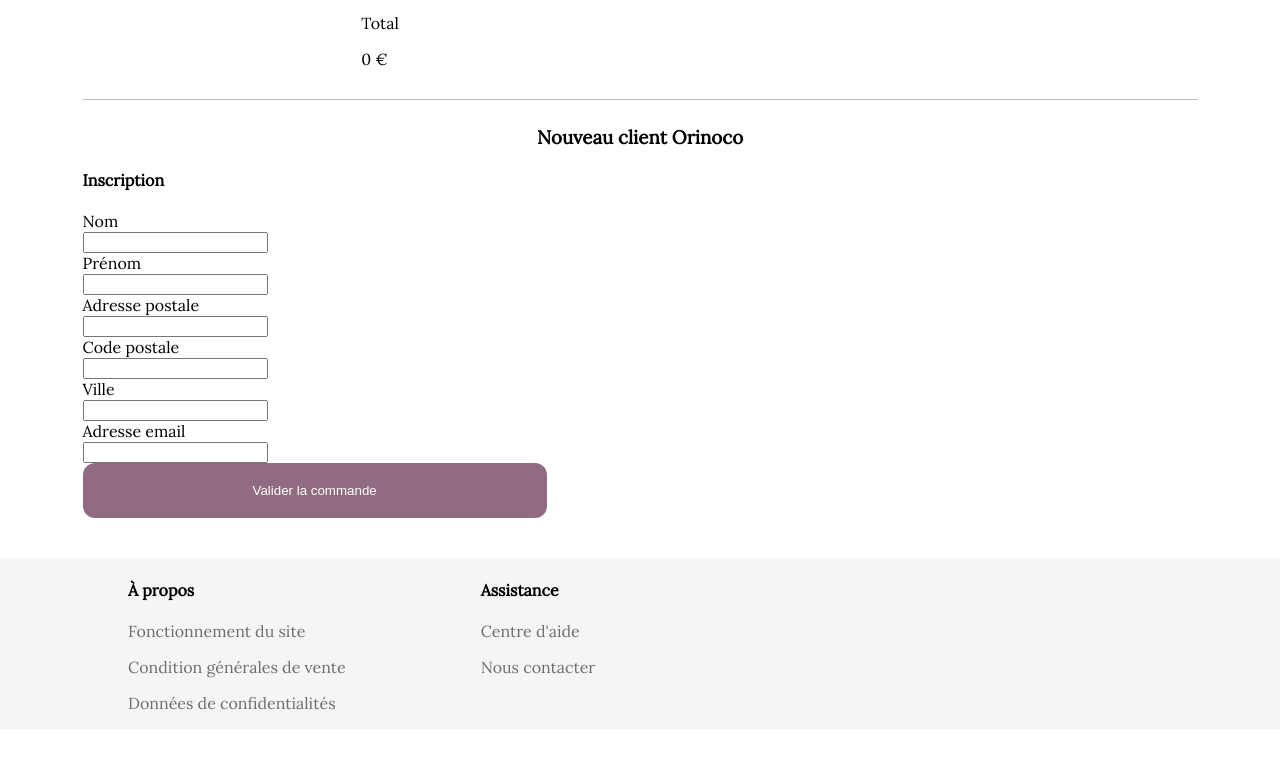
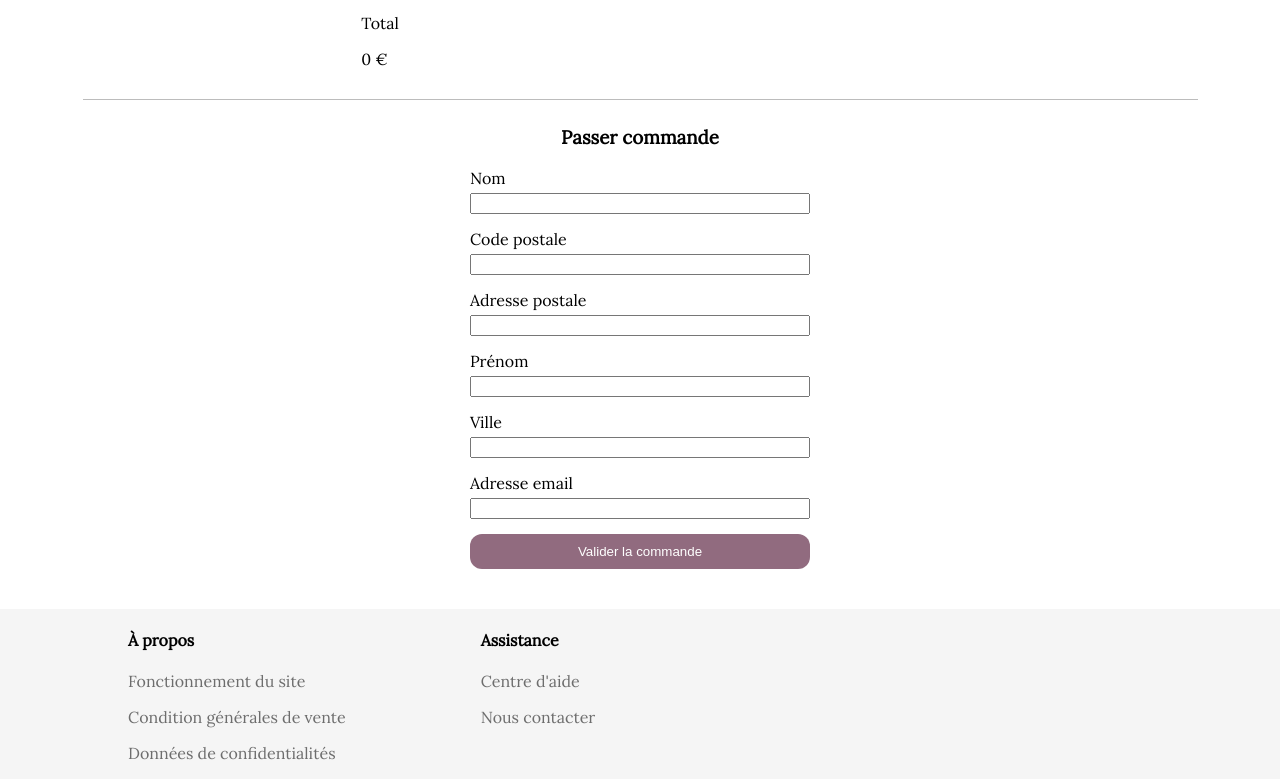
Before and after one commit to asmj7/AsmiyaJackiriya_5_05052021, a plain HTML site: page cart.html in a window 1280 px wide. Shown: the part 383-1162 px from the top of the page. Before the commit the page ends 1112 px from the top, so only its background shows below. Drawn offline with Linux system fonts and the light colour scheme; no server answers.

Commit message:
Formulaire pour passer commande

```diff
--- a/cart.html
+++ b/cart.html
@@ -50,33 +50,32 @@
                 </div>
             </article>
             <div class="buy">
-                <h3 class="order">Nouveau client Orinoco</h3>
-                <h4 class="sign-up">Inscription</h4>
+                <h3 class="order">Passer commande</h3>
                 <form id="form_1" novalidate="">
                         <div class="label-margin" for="name">
                             Nom
+                        <input id="name" type="text" class="form-control" required="">
                         </div>
-                        <input id="name" type="text" class="form-control" required="">
+                        <div class="label-margin" for="zipcode">
+                            Code postale
+                        <input id="zipcode" type="text" class="form-control" required="">
+                        </div>
+                        <div class="label-margin" for="adress">
+                            Adresse postale
+                        <input id="adress" type="text" class="form-control" required="">
+                        </div>
                         <div class="label-margin" for="name">
                             Prénom
+                        <input id="name" type="text" class="form-control" required="">
                         </div>
-                        <input id="name" type="text" class="form-control" required="">
-                        <div class="label-margin" for="adress">
-                            Adresse postale
-                        </div>
-                        <input id="adress" type="text" class="form-control" required="">
-                        <div class="label-margin" for="zipcode">
-                            Code postale
-                        </div>
-                        <input id="zipcode" type="text" class="form-control" required="">
                         <div class="label-margin" for="city">
                             Ville
+                        <input id="city" type="text" class="form-control" required="">
                         </div>
-                        <input id="city" type="text" class="form-control" required="">
                         <div class="label-margin" for="email">
                             Adresse email
+                        <input id="email" class="form-control" type="email" required="">
                         </div>
-                        <input id="email" class="form-control" type="email" required="">
                         <button class="bloc-button" type="submit">
                             Valider la commande
                         </button>
--- a/cart.js
+++ b/cart.js
@@ -1,14 +1,8 @@
 const url2 = 'http://localhost:3000/api/teddies/';
 
 
-function getId() {
-  let btn = document.querySelector('.btnAdd').getAttribute('href')
-  console.log(btn)
 
-  btn.addEventListener('click', (e)=>{
-    localStorage.setItem('shoppingCart', )
-  })
-}
+
 
 
 
--- a/style.css
+++ b/style.css
@@ -256,11 +256,22 @@
     border-top: 1px solid #BCBCBC;
     margin-top: 30px;
 }
+.label-margin {
+    display: grid;
+    row-gap: 5px;
+    width: 340px;
+    margin-bottom: 15px;
+}
 .bloc-button {
     display: block;
     background-color: #916B7F;
     border: none;
     color: white;
-    padding: 20px 170px;
+    padding: 10px 108px;
     border-radius: 12px;
 }
+#form_1 {
+    display: grid;
+    width: fit-content;
+    margin: auto;
+}
```
